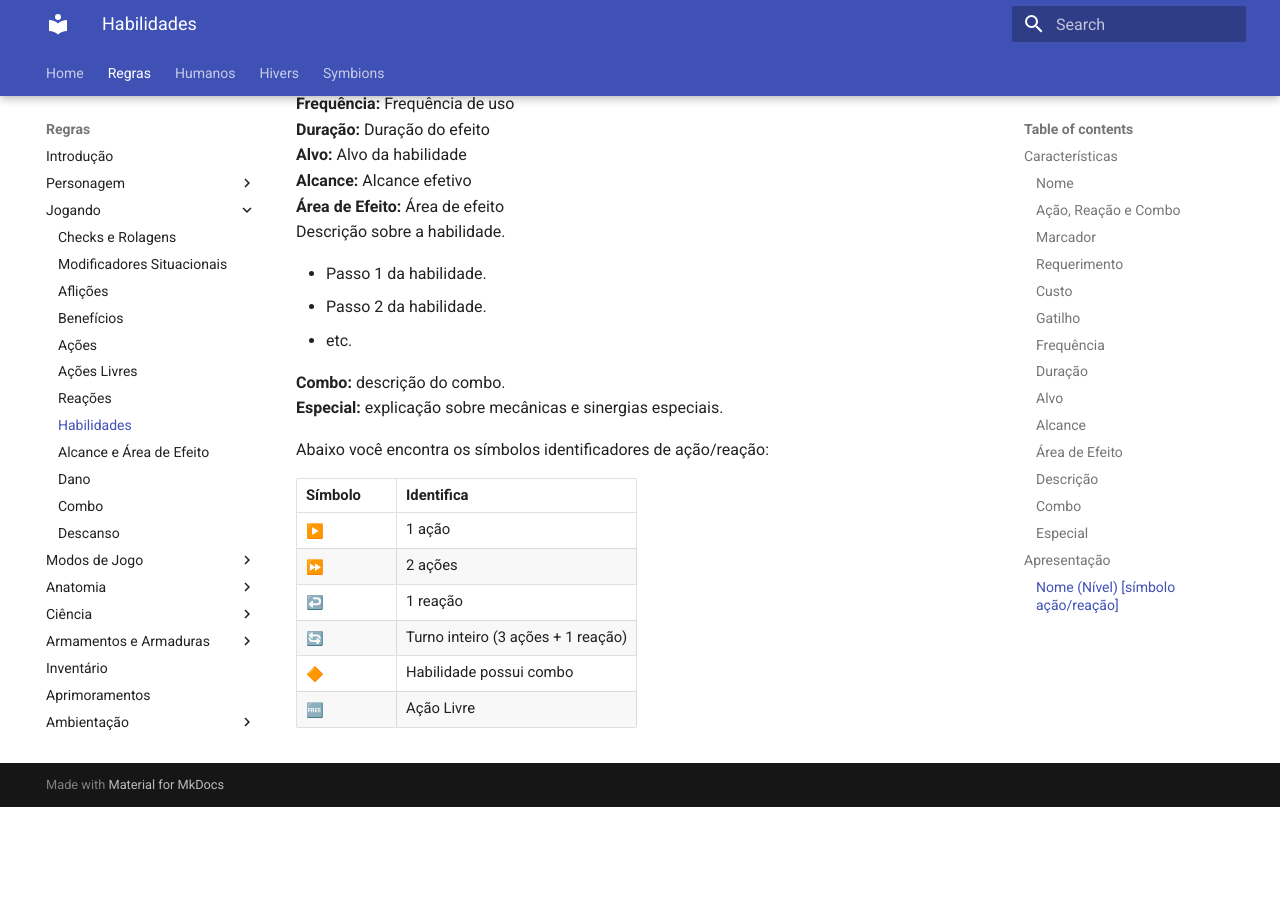
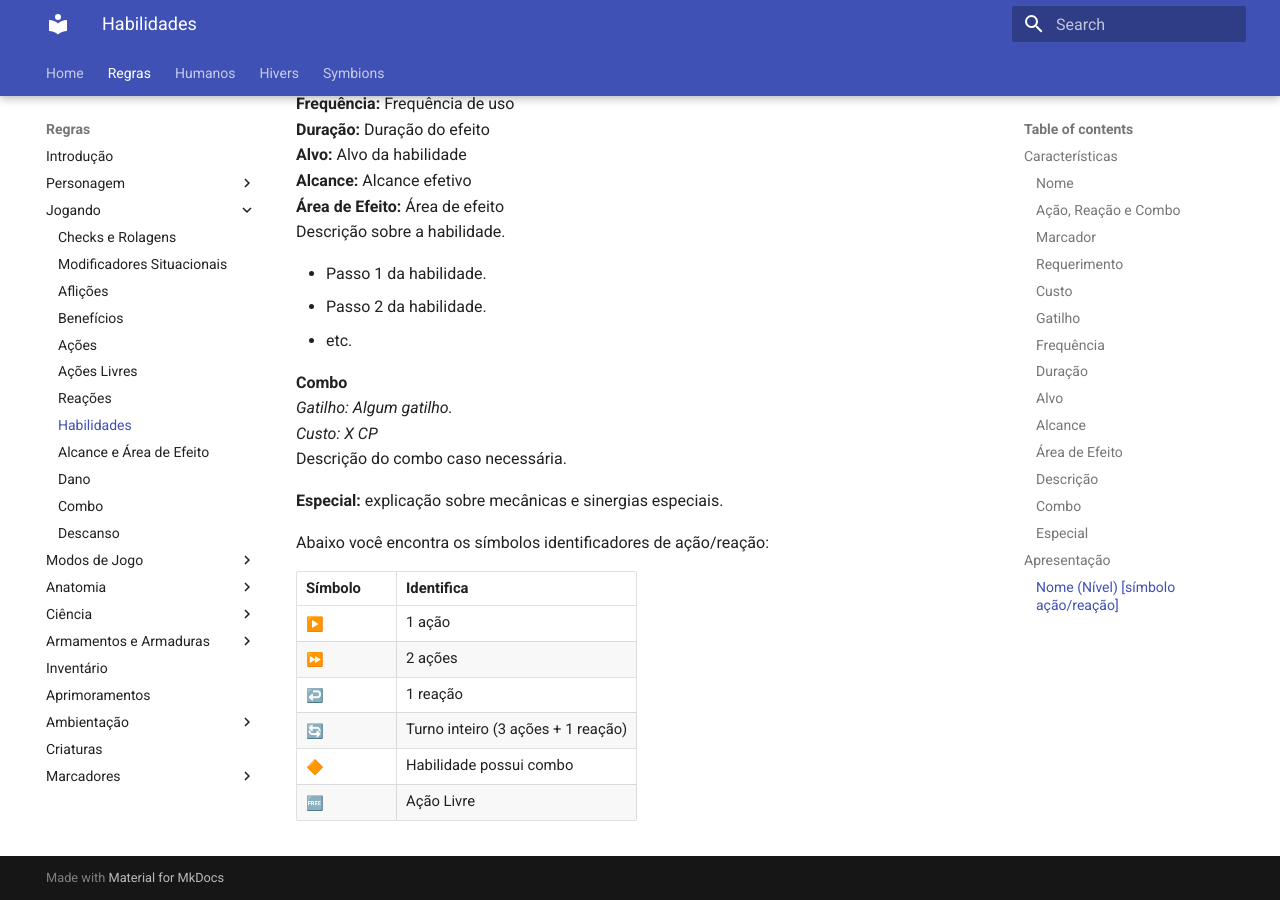
Before and after one commit to henriqueschorr/henriqueschorr.github.io, an MkDocs documentation site: the page built from docs/rules/play/abilities.md, in a window 1280 px wide and 900 px high, scrolled down 2164 px. Built offline with MkDocs 1.6.1 and Material for MkDocs 9.7.7, drawn with Linux system fonts in a browser that asks for light colours; emoji names are drawn with the system emoji font; before the commit the page ends 2971 px from its top, so only the background shows below that.

```diff
--- a/docs/rules/play/abilities.md
+++ b/docs/rules/play/abilities.md
@@ -83,7 +83,11 @@ Descrição sobre a habilidade.
 - Passo 2 da habilidade.
 - etc.
 
-**Combo:** descrição do combo.
+**Combo**
+_Gatilho: Algum gatilho._
+_Custo: X CP_
+Descrição do combo caso necessária.
+
 **Especial:** explicação sobre mecânicas e sinergias especiais.
 
 Abaixo você encontra os símbolos identificadores de ação/reação:
--- a/mkdocs.yml
+++ b/mkdocs.yml
@@ -83,6 +83,9 @@ nav:
             - species/human/security/index.md
             - Soldado: species/human/security/soldier.md
             - Batedor: species/human/security/scout.md
+        - Técnico:
+            - species/human/technician/index.md
+            - Cientista: species/human/technician/scientist.md
   - Hivers:
       - Introdução: species/hiver/introduction.md
   - Symbions:
```
Also changed, not shown: docs/species/human/security/scout.md (+11 -2 lines), docs/species/human/security/soldier.md (+14 -2 lines), docs/species/human/technician/index.md (added, +5 -0 lines), docs/species/human/technician/scientist.md (added, +1 -0 lines).
